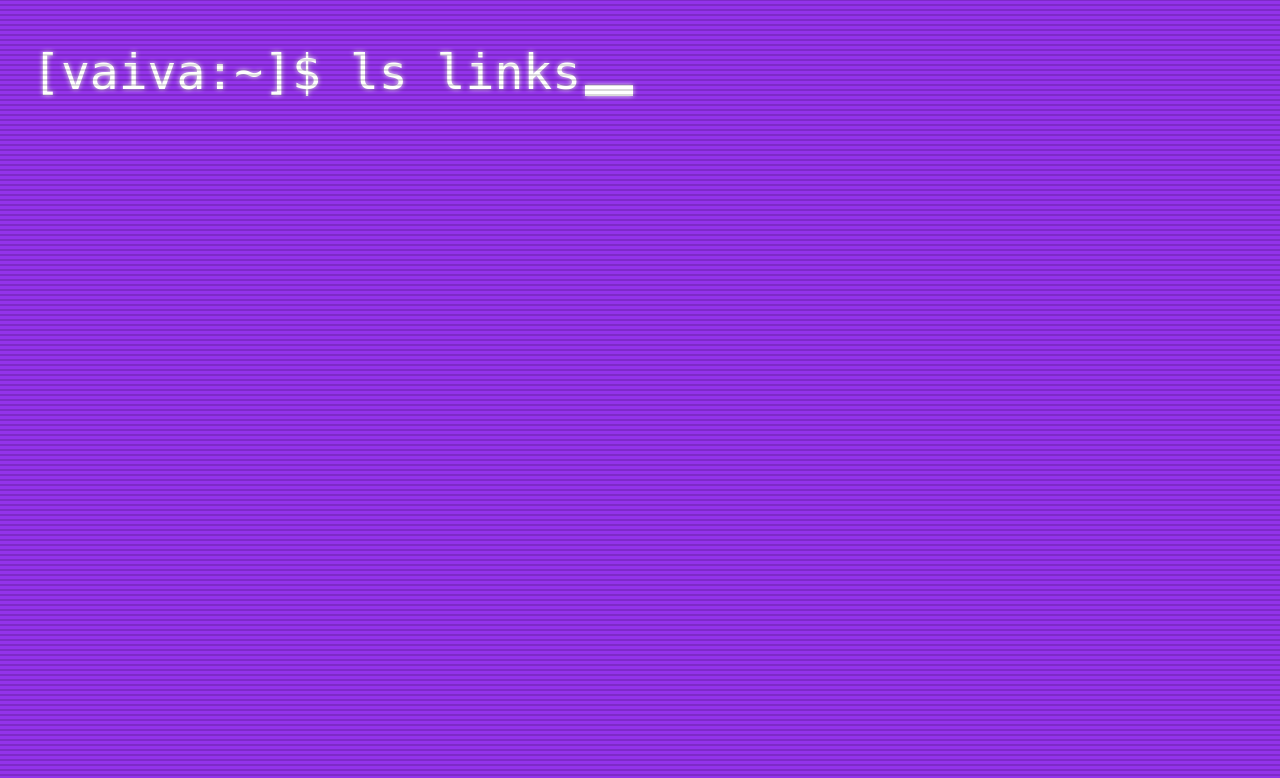
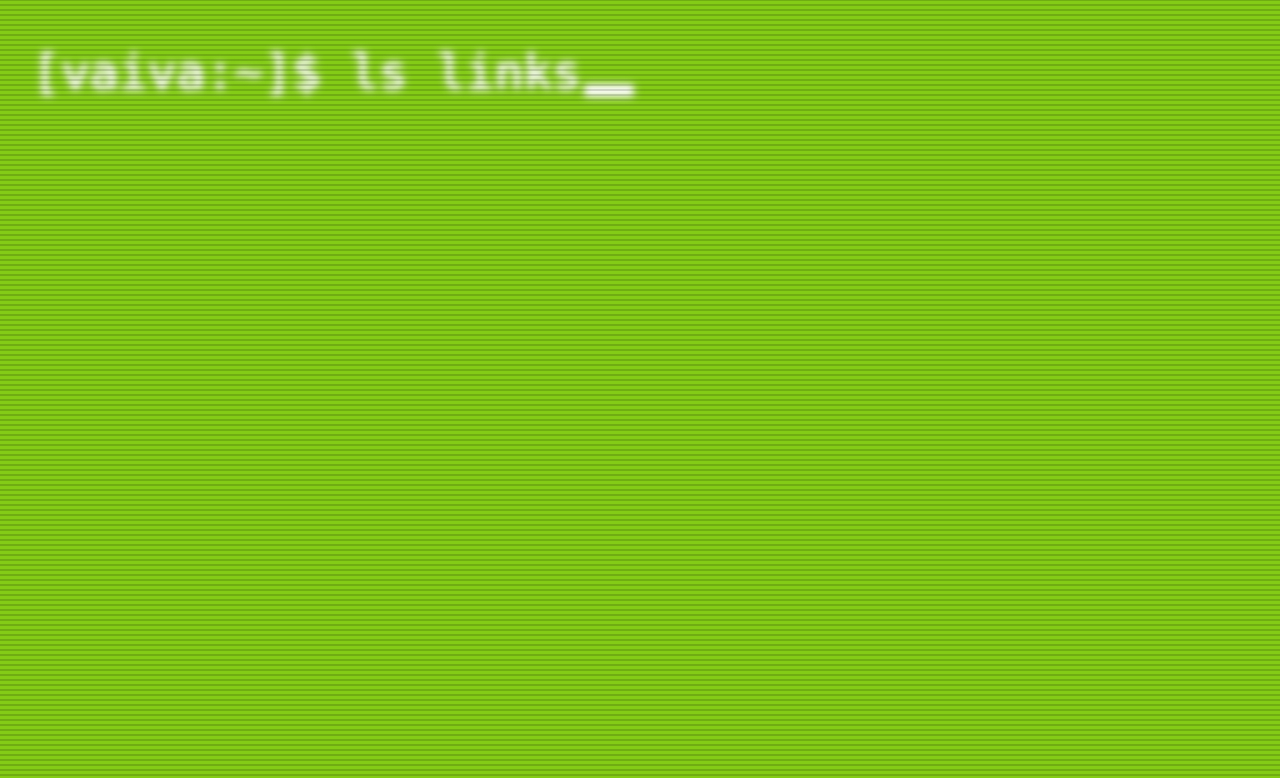
Before and after one commit to vaistau/vaistau, a Gatsby site: page / in a window 1280 px wide. Shown: the top 778 px of the page. Built offline with nearby package versions, Linux system fonts and the light colour scheme; Gatsby itself is replaced by a stand-in of ours.

Commit message:
title blur

```diff
--- a/src/components/Layout.jsx
+++ b/src/components/Layout.jsx
@@ -3,9 +3,9 @@ import Nav from "./Nav";
 import Footer from "./Footer";
 
 const Layout = ({ children }) => {
-  const [currentColor, setCurrentColor] = useState("#9333ea");
+  const [currentColor, setCurrentColor] = useState("#a855f7");
 
-  const colors = ["#9333ea", "#f97316", "#22c55e", "#ea580c", "#4f46e5"];
+  const colors = ["#a855f7", "#fbbf24", "#14b8a6", "#f87171", "#84cc16"];
 
   useEffect(() => {
     const timeoutID = setTimeout(() => {
@@ -16,7 +16,7 @@ const Layout = ({ children }) => {
       } else {
         setCurrentColor(colors[0]);
       }
-    }, 1500);
+    }, 1900);
     return () => clearTimeout(timeoutID);
   });
 
--- a/src/components/Nav.jsx
+++ b/src/components/Nav.jsx
@@ -3,7 +3,7 @@ import React from "react";
 const Nav = () => {
   return (
     <nav className="width-wrapper py-12">
-      <div className="flex items-end gap-1">
+      <div className="flex items-end gap-1 animate-blur-blink w-fit">
         <h1 className="leading-none text-5xl">[vaiva:~]$ ls links</h1>
         <span className="shadow-glow w-12 h-[11px] bg-white inline-block gap-1 animate-cursor-blink" />
       </div>
--- a/src/pages/index.js
+++ b/src/pages/index.js
@@ -7,4 +7,4 @@ const IndexPage = () => {
 
 export default IndexPage;
 
-export const Head = () => <title>Home Page</title>;
+export const Head = () => <title>Vaiva's Computer</title>;
--- a/src/styles/global.css
+++ b/src/styles/global.css
@@ -10,7 +10,7 @@
     font-size: 1rem;
     line-height: 150%;
     color: #ffffff;
-    text-shadow: 0 0 5px rgb(230, 230, 230);
+    text-shadow: 0 0 7px rgb(230, 230, 230);
   }
 
   body {
--- a/tailwind.config.js
+++ b/tailwind.config.js
@@ -7,7 +7,7 @@ module.exports = {
   theme: {
     extend: {
       boxShadow: {
-        glow: "0 0 5px rgb(230, 230, 230)",
+        glow: "0 0 7px rgb(230, 230, 230)",
       },
       fontFamily: {
         "press-start": ["Press Start 2P", "cursive", "monospace", "sans-serif"],
@@ -25,9 +25,18 @@ module.exports = {
             opacity: "1",
           },
         },
+        "blur-blink": {
+          "0%": { filter: "blur(0px)" },
+          "20%": { filter: "blur(0px)" },
+          "90%": { filter: "blur(6px)" },
+          "100%": {
+            filter: "blur(12px)",
+          },
+        },
       },
       animation: {
         "cursor-blink": "cursor-blink 0.6s linear infinite alternate",
+        "blur-blink": "blur-blink 3s linear infinite alternate",
       },
     },
   },
```
